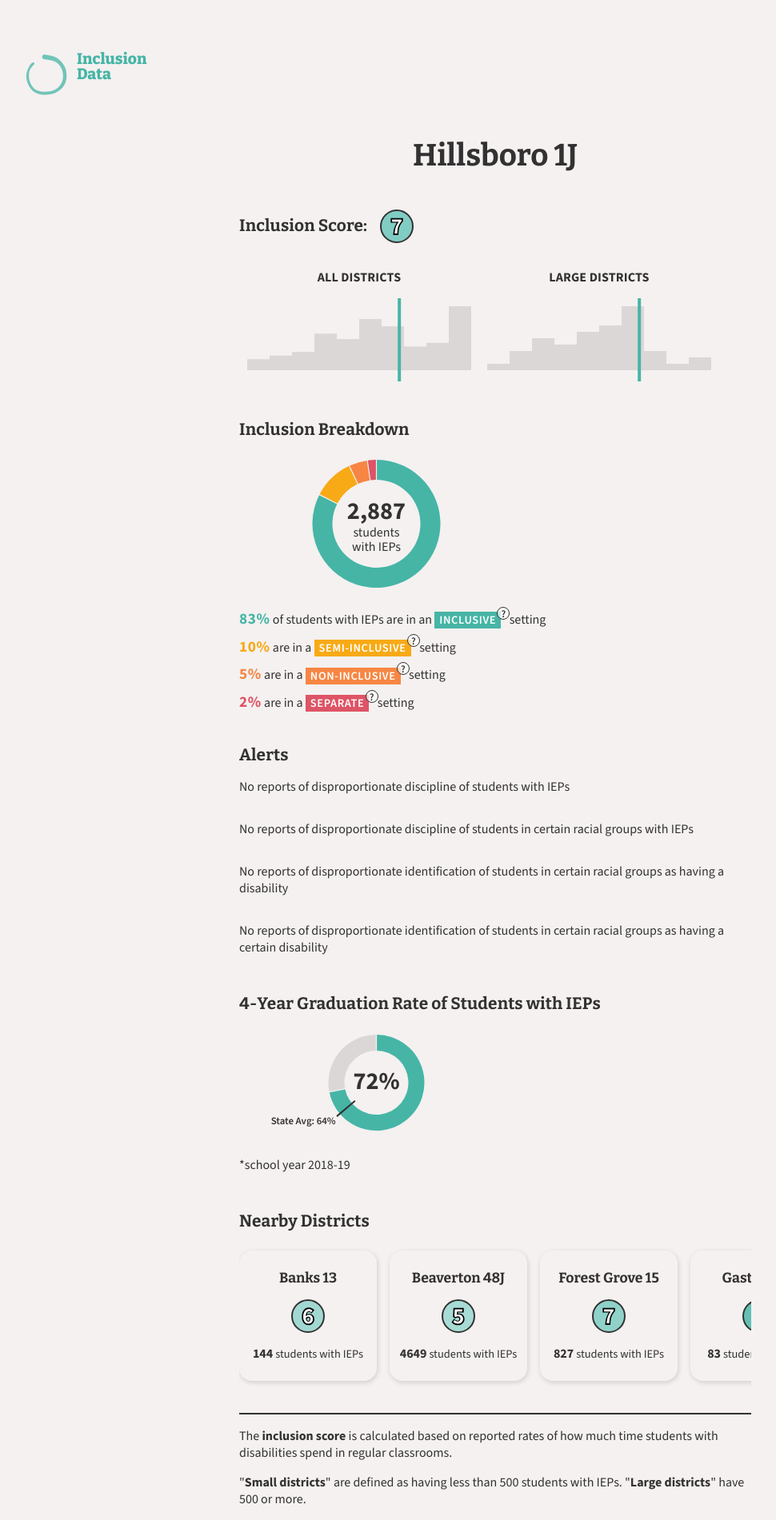
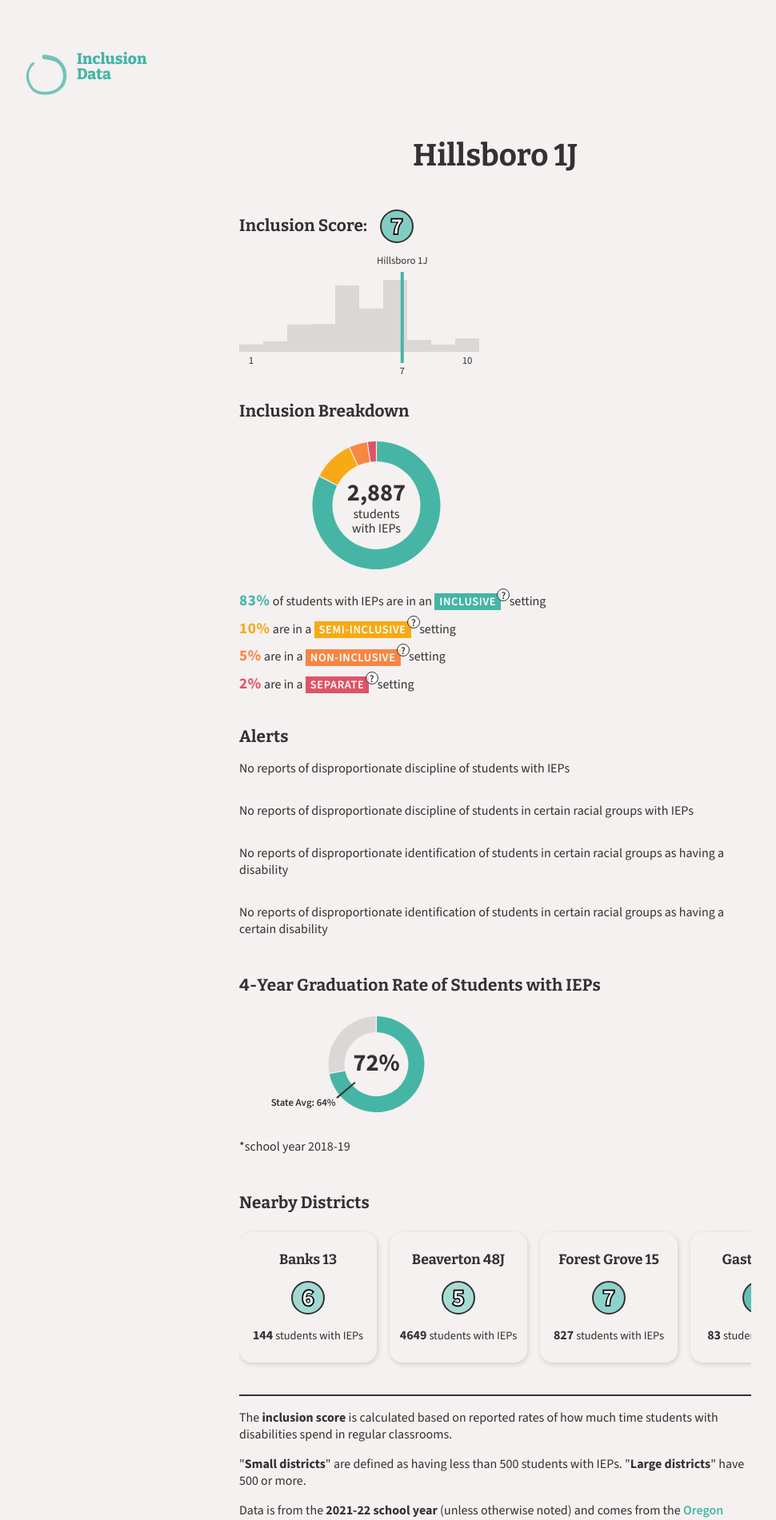
Before and after one commit to bronna/inclusion, a SvelteKit app: page /4100023 in a window 1280 px wide. Shown: the top 1901 px of the page at 80% size, without its empty margins (21-991 px from the left). Built offline with nearby package versions, Linux system fonts and the light colour scheme.

Commit message:
weighted histogram

```diff
--- a/src/components/MiniHistogram.svelte
+++ b/src/components/MiniHistogram.svelte
@@ -6,34 +6,38 @@
     export let metric1 // for line overlay
     export let currentMetric1Value // for line overlay
     export let metric2 // for hist bins, if applicable
-    export let largeDistricts = false
+    export let currentMetric2Value // decile
+    export let districtName
 
-    let data1
+    let data
     let metric1Domain
-    let data2
+    let weightedData
     let bins
     let xScale, yScale
     let xPos
-    const margin = { top: 10, right: 10, bottom: 30, left: 10 }
+    const margin = { top: 30, right: 0, bottom: 30, left: 0 }
     const width = 300 - margin.left - margin.right
-    const height = 120 - margin.top - margin.bottom
+    const height = 150 - margin.top - margin.bottom
 
     let metricScale = d3.scaleLinear().range([0, width])
 
     // extract the data values from districtsData for the specified metrics
-    $: data1 = $largeDistrictsData // make dynamic?
+    $: data = $largeDistrictsData // make dynamic?
         .filter(district => district.properties[metric1] > 0)
         .map(district => district.properties[metric1])
 
-    $: data2 = (largeDistricts ? $largeDistrictsData : $districtsData)
+    $: weightedData = $districtsData
         .filter(district => district.properties[metric2] > 0)
-        .map(district => district.properties[metric2])
-    $: if (data2 && data2.length > 0) {
+        .map(district => ({
+            value: district.properties[metric2],
+            weight: district.properties["Total Student Count"]
+        }))
+    $: if (weightedData && weightedData.length > 0) {
         createHistogram()
     }
 
-    $: if (data1 && data1.length > 0) {
-        metric1Domain = d3.extent(data1);
+    $: if (data && data.length > 0) {
+        metric1Domain = d3.extent(data);
         metricScale.domain(metric1Domain)
     }
 
@@ -52,47 +56,62 @@
 
         // create the histogram layout
         const histogram = d3.histogram()
-            .value(d => d)
+            .value(d => d.value)
             .domain([1, 11]) // make dynamic
             .thresholds(thresholds)
 
-        bins = histogram(data2)
+        bins = histogram(weightedData)
 
-        const maxBinHeight = d3.max(bins, d => d.length)
+        for (const bin of bins) {
+            bin.weightedLength = d3.sum(bin, d => d.weight)
+        }
 
-        // create scales
+        const maxBinWeight = d3.max(bins, d => d.weightedLength)
+
         xScale = d3.scaleLinear()
-            .domain([1, 11]) // make dynamic
+            .domain([1, 11])
             .range([0, width])
 
         yScale = d3.scaleLinear()
-            .domain([0, maxBinHeight])
+            .domain([0, maxBinWeight])
             .range([height, 0])
     }
 </script>
 
-<svg width={width + margin.left + margin.right} height={height + margin.top + margin.bottom}>
+<svg width={width + margin.left + margin.right} height={height + margin.top + margin.bottom} overflow="visible">
     <g transform={`translate(${margin.left}, ${margin.top})`}>
         {#each bins as bin, index}
             <rect
                 x={xScale(bin.x0)}
-                y={yScale(bin.length)}
+                y={yScale(bin.weightedLength)}
                 width={xScale(bin.x1) - xScale(bin.x0)}
-                height={height - yScale(bin.length)}
+                height={height - yScale(bin.weightedLength)}
                 fill={colors[6]}
             />
-            <!-- <text
-                x={xScale((bin.x0 + bin.x1) / 2)}
-                y={yScale(bin.length) - 5}
-                fill="blue"
-                text-anchor="middle"
-                font-size="0.8rem"
-            >
-                {index + 1}
-            </text> -->
+            {#if (index + 1) === 1 || (index + 1) === 10}
+                <text
+                    x={xScale((bin.x0 + bin.x1) / 2)}
+                    y={height + 15}
+                    fill={colors[5]}
+                    text-anchor="middle"
+                    font-size="0.8rem"
+                >
+                    {index + 1}
+                </text>
+            {/if}
         {/each}
 
         {#if xPos !== undefined && xPos !== null}
+            <text
+                x={xPos}
+                y=-20
+                fill={colors[5]}
+                font-size="0.8rem"
+                text-anchor="middle"
+            >
+                {districtName}
+            </text>
+
             <line
                 x1={xPos}
                 x2={xPos}
@@ -102,15 +121,15 @@
                 stroke-width={4}
             />
 
-            <!-- <text
+            <text
                 x={xPos}
-                y={height + 20}
-                fill="blue"
+                y={height + 28}
+                fill={colors[5]}
                 font-size="0.8rem"
                 text-anchor="middle"
             >
-                {Math.round(currentMetric1Value)}
-            </text> -->
+                {currentMetric2Value}
+            </text>
         {/if}
     </g>
 </svg>
@@ -146,8 +165,8 @@
         {/if}
         {#if xPos !== undefined && xPos !== null}
             <line
-                x1={metricScale(d3.min(data1))}
-                x2={metricScale(d3.min(data1))}
+                x1={metricScale(d3.min(data))}
+                x2={metricScale(d3.min(data))}
                 y1={0}
                 y2={height}
                 stroke="blue"
@@ -155,18 +174,18 @@
                 opacity=0.5
             />
             <text
-                x={metricScale(d3.min(data1))}
+                x={metricScale(d3.min(data))}
                 y={height + 10}
                 fill="blue"
                 font-size="0.8rem"
                 text-anchor="middle"
             >
-                {Math.round(d3.min(data1))}
+                {Math.round(d3.min(data))}
             </text>
 
             <line
-                x1={metricScale(d3.max(data1))}
-                x2={metricScale(d3.max(data1))}
+                x1={metricScale(d3.max(data))}
+                x2={metricScale(d3.max(data))}
                 y1={0}
                 y2={height}
                 stroke="blue"
@@ -174,13 +193,13 @@
                 opacity=0.5
             />
             <text
-                x={metricScale(d3.max(data1))}
+                x={metricScale(d3.max(data))}
                 y={height + 10}
                 fill="blue"
                 font-size="0.8rem"
                 text-anchor="middle"
             >
-                {Math.round(d3.max(data1))}
+                {Math.round(d3.max(data))}
             </text>
         {/if}
 
--- a/src/components/Sources.svelte
+++ b/src/components/Sources.svelte
@@ -5,7 +5,7 @@
 
     <p>"<strong>Small districts</strong>" are defined as having less than 500 students with IEPs. "<strong>Large districts</strong>" have 500 or more.</p>
 
-    <p>Data is from the 2021-22 school year (unless otherwise noted) and comes from the <a href="https://www.ode.state.or.us/data/reportcard/media.aspx" target="_blank">Oregon Department of Education</a>. Geography data comes from the <a href="https://www.census.gov/cgi-bin/geo/shapefiles/index.php?year=2022&layergroup=School+Districts" target="_blank">US Census</a></p>
+    <p>Data is from the <strong>2021-22 school year</strong> (unless otherwise noted) and comes from the <a href="https://www.ode.state.or.us/data/reportcard/media.aspx" target="_blank">Oregon Department of Education</a>. Geography data comes from the <a href="https://www.census.gov/cgi-bin/geo/shapefiles/index.php?year=2022&layergroup=School+Districts" target="_blank">US Census</a></p>
 
     <p><a href="https://github.com/bronna/inclusion/tree/main/src/data" target="_blank">Methodology</a></p>
 </div>
--- a/src/components/TableOfDistricts.svelte
+++ b/src/components/TableOfDistricts.svelte
@@ -147,7 +147,7 @@
         vertical-align: middle;
         line-height: 1rem;
         font-size: 0.85rem;
-        letter-spacing: 0.01rem;
+        letter-spacing: 0.016rem;
         color: var(--dark-gray);
         cursor: pointer;
         position: relative; /* for arrow */
--- a/src/routes/[districtID]/+page.svelte
+++ b/src/routes/[districtID]/+page.svelte
@@ -59,14 +59,15 @@
 
         <div class="comparison-hists">
             <div class="hist-inclusion">
-                <span class="metric-sub-name">ALL DISTRICTS</span>
                 <MiniHistogram
                     metric1={"weighted_inclusion"}
                     currentMetric1Value={districtData.properties.weighted_inclusion}
                     metric2={"decile"}
+                    currentMetric2Value={districtData.properties.decile}
+                    districtName={districtData.properties["Institution Name"]}
                 />
             </div>
-            {#if districtData.properties["Total Student Count"] > 500}
+            <!-- {#if districtData.properties["Total Student Count"] > 500}
                 <div class="hist-inclusion">
                     <span class="metric-sub-name">LARGE DISTRICTS</span>
                     <MiniHistogram
@@ -76,7 +77,7 @@
                         largeDistricts={true}
                     />
                 </div>
-            {/if}
+            {/if} -->
         </div>
     </div>
 
@@ -175,7 +176,6 @@
         flex-wrap: wrap;
         align-items: flex-start;
         justify-content: flex-start;
-        margin-top: 1rem;
     }
 
     .hist-inclusion {
```
Also changed, not shown: src/routes/+page.svelte (+7 -1 lines).
